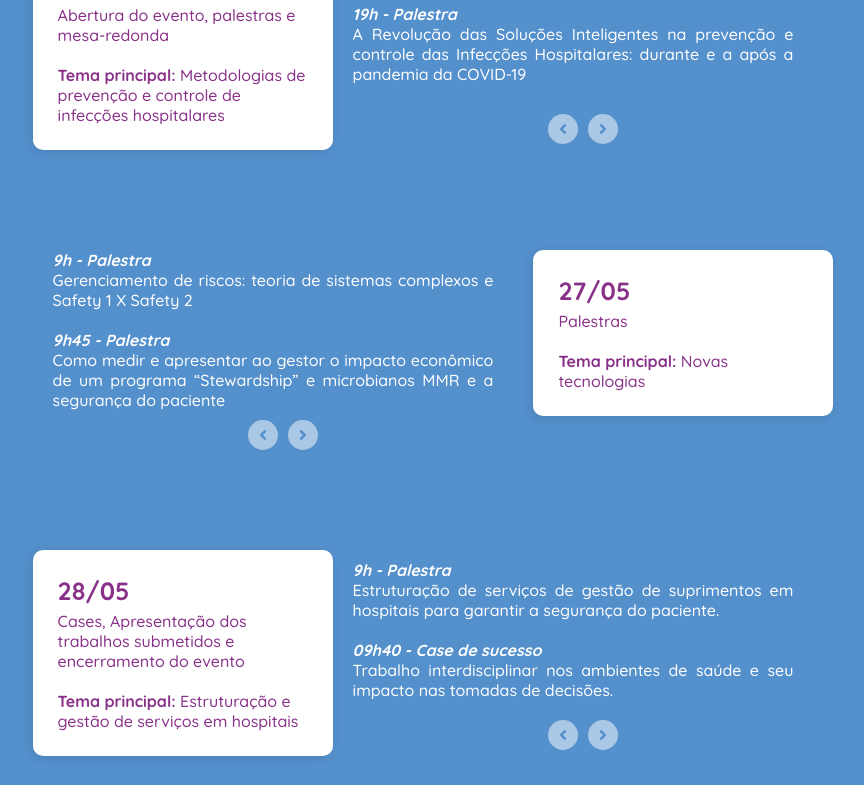
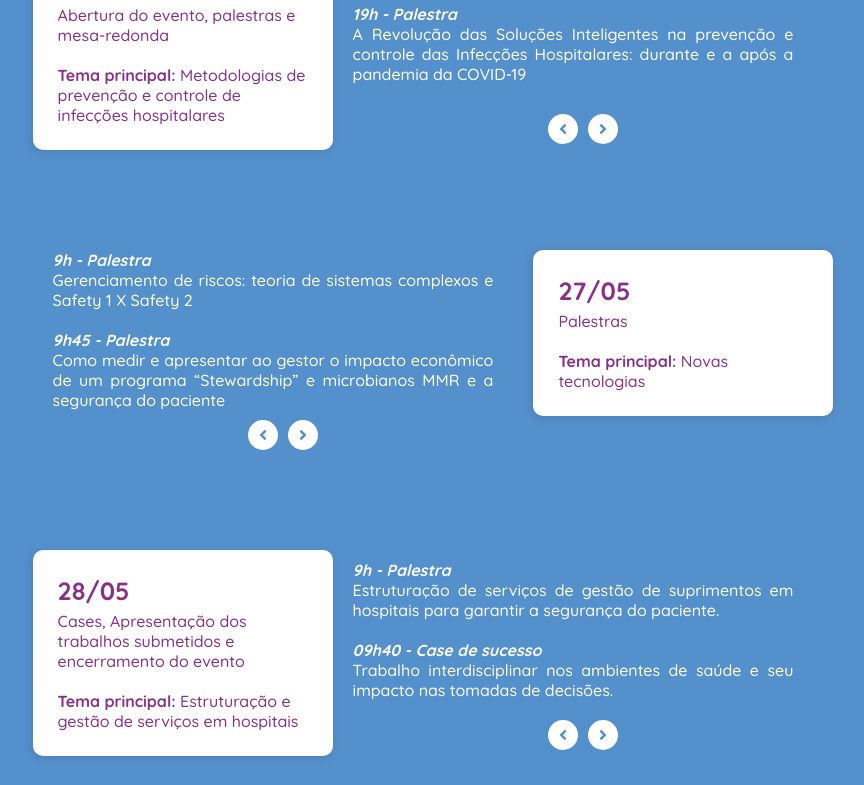
Before and after one commit to pedrohhcunha/congresso, a Next.js app: page / in a window 1280 px wide. Shown: the part 3415-4200 px from the top of the page, without its empty margins (207-1071 px from the left). Built offline with nearby package versions, Linux system fonts and the light colour scheme.

Commit message:
Alterando a opacidade dos botões na section do crononograma

```diff
--- a/styles/Cronograma.module.scss
+++ b/styles/Cronograma.module.scss
@@ -77,7 +77,6 @@
                     -ms-transition: .3s;
                     -o-transition: .3s;
                     margin: 0 5px;
-                    opacity: .5;
 
                     &:hover{
                         opacity: 1;
```
